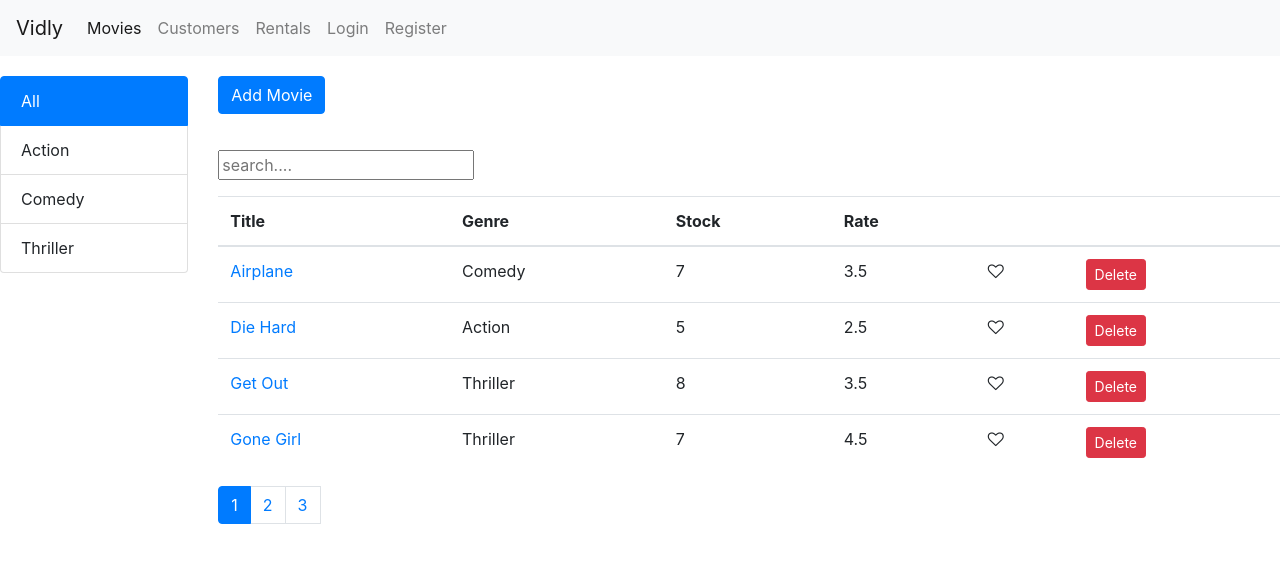
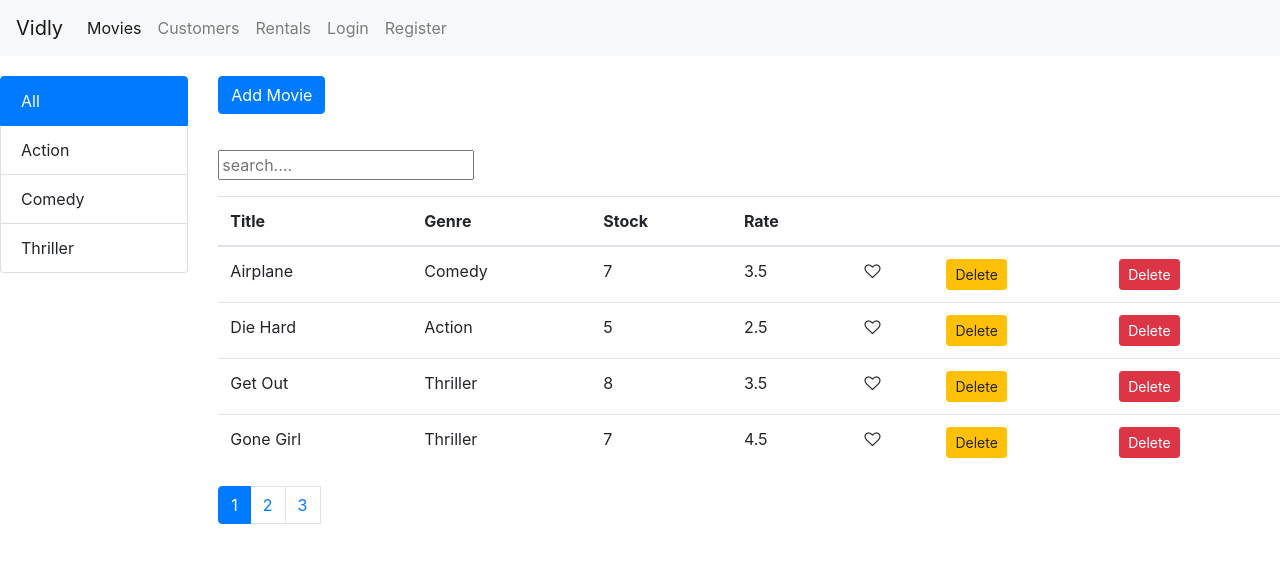
Before and after one commit to abhinavuppu7/reactvidly-crud-basics, a React (Create React App) app: page /movies in a window 1280 px wide. Shown: the top 562 px of the page. Built offline with nearby package versions, Linux system fonts and the light colour scheme.

Commit message:
update button added

```diff
--- a/src/components/common/movieTable.jsx
+++ b/src/components/common/movieTable.jsx
@@ -9,9 +9,6 @@ class MovieTable extends Component {
 		{
 			path: "title",
 			label: "Title",
-			content: (movie) => (
-				<Link to={`/movies/${movie._id}`}> {movie.title}</Link>
-			),
 		},
 		{ path: "genre.name", label: "Genre" },
 		{ path: "numberInStock", label: "Stock" },
@@ -20,6 +17,21 @@ class MovieTable extends Component {
 			key: "like",
 			content: (movie) => (
 				<Like onClick={() => this.props.onLike(movie)} liked={movie.liked} />
+			),
+		},
+		{
+			key: "update",
+			content: (movie) => (
+				<Link to={`/movies/${movie._id}`}>
+					<button
+						className="btn btn-warning btn-sm"
+						onClick={() => (
+							<Link to={`/movies/${movie._id}`}> {movie.title}</Link>
+						)}
+					>
+						Delete
+					</button>
+				</Link>
 			),
 		},
 		{
```
